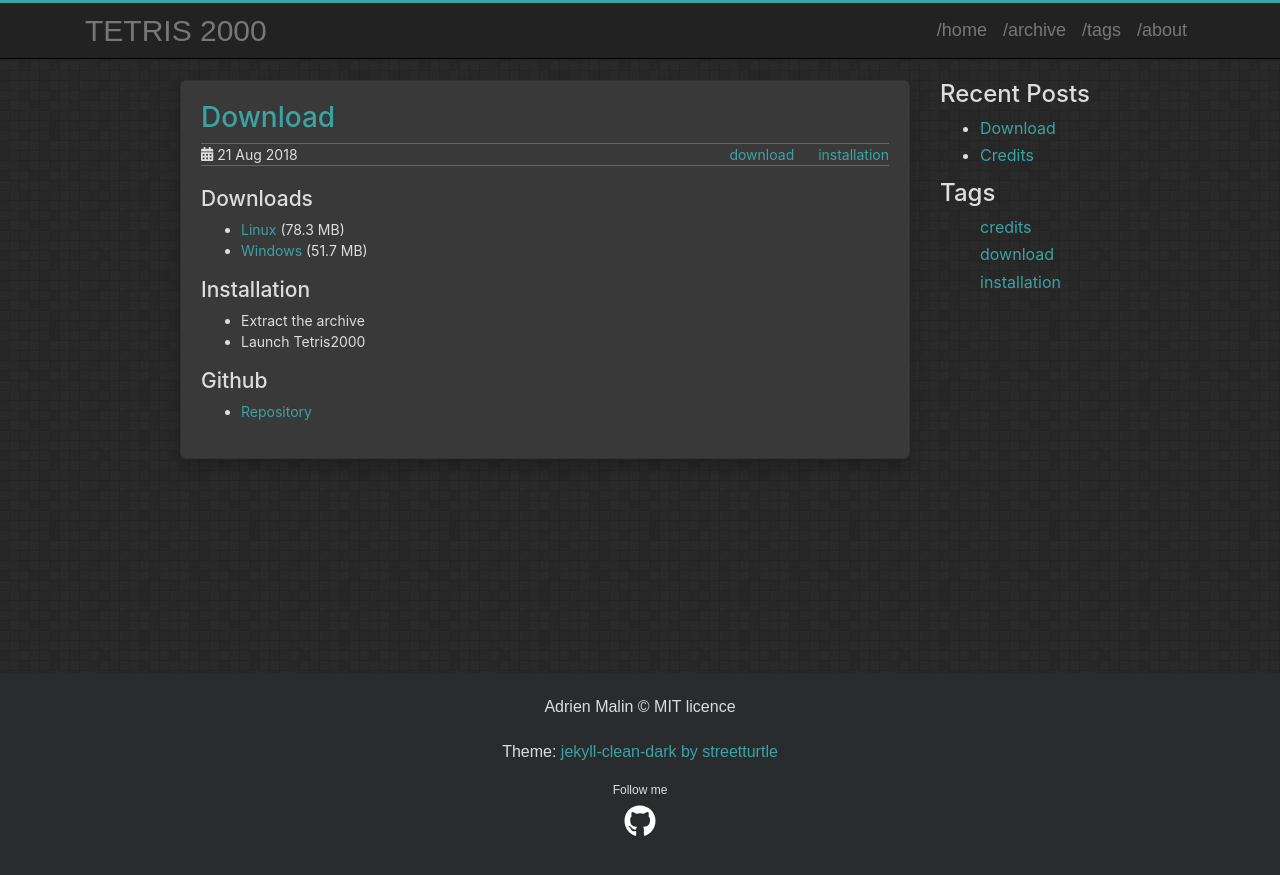
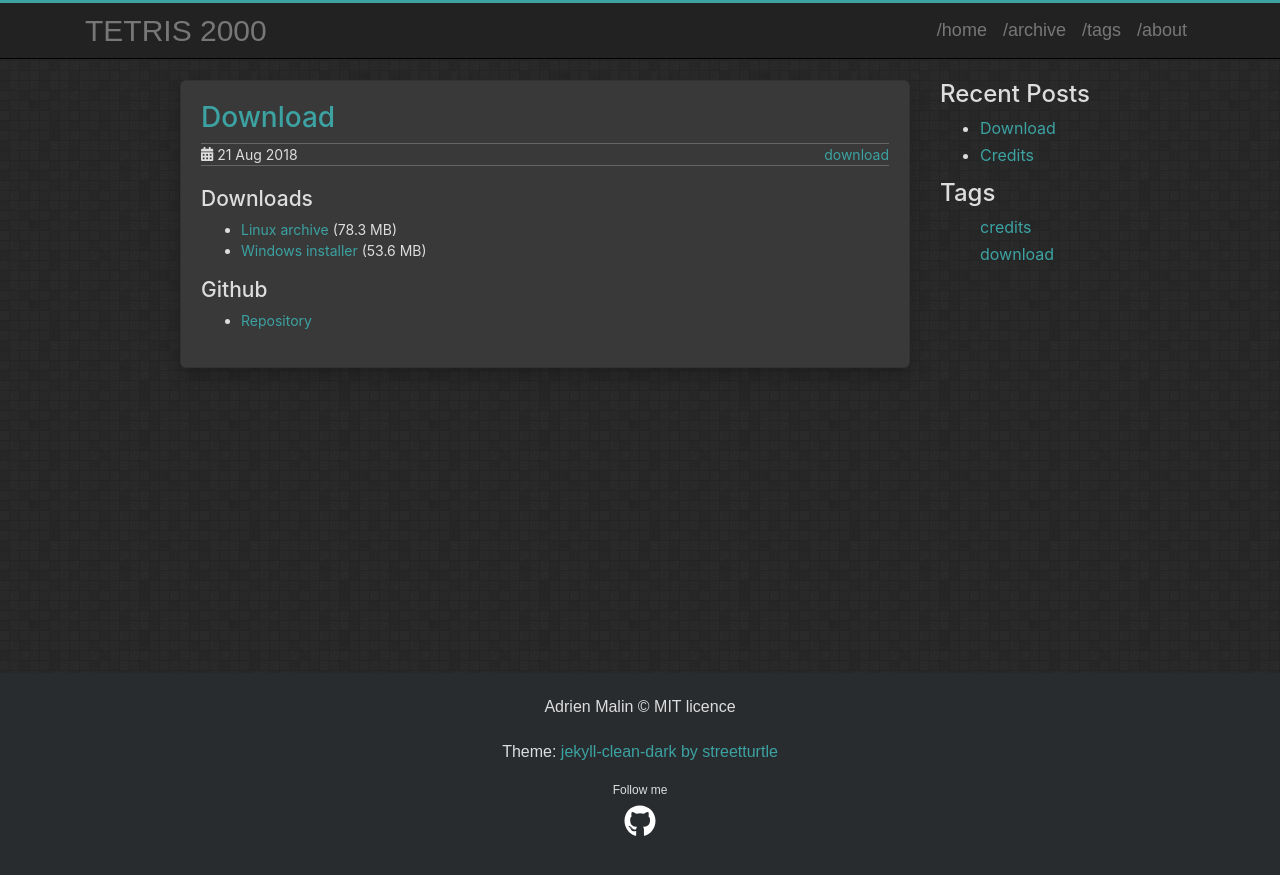
Before and after one commit to adrienmalin/TETRIS2000, a Jekyll site: the page built from _posts/2018-08-21-download.md, in a window 1280 px wide. Shown: the top 875 px of the page. Built offline with Jekyll 4.4.1, drawn with Linux system fonts in a browser that asks for light colours.

Commit message:
Update 2018-08-21-download.md

```diff
--- a/_posts/2018-08-21-download.md
+++ b/_posts/2018-08-21-download.md
@@ -5,18 +5,12 @@ date: 2018-08-21 11:00:00
 description:
 tags:
  - download
- - installation
 ---
 
 ## Downloads
 
-* [Linux](https://github.com/adrienmalin/TETRIS2000/releases/download/V0.3.1/TETRIS2000.tar.gz) (78.3 MB)
-* [Windows](https://github.com/adrienmalin/TETRIS2000/releases/download/V0.3.1/TETRIS2000.zip) (51.7 MB)
-
-## Installation
-
-* Extract the archive
-* Launch Tetris2000
+* [Linux archive](https://github.com/adrienmalin/TETRIS2000/releases/download/V0.3.1_fbs/TETRIS2000.tar.gz) (78.3 MB)
+* [Windows installer](https://github.com/adrienmalin/TETRIS2000/releases/download/V0.3.1_fbs/TETRIS2000Setup.exe) (53.6 MB)
 
 ## Github
 
```
